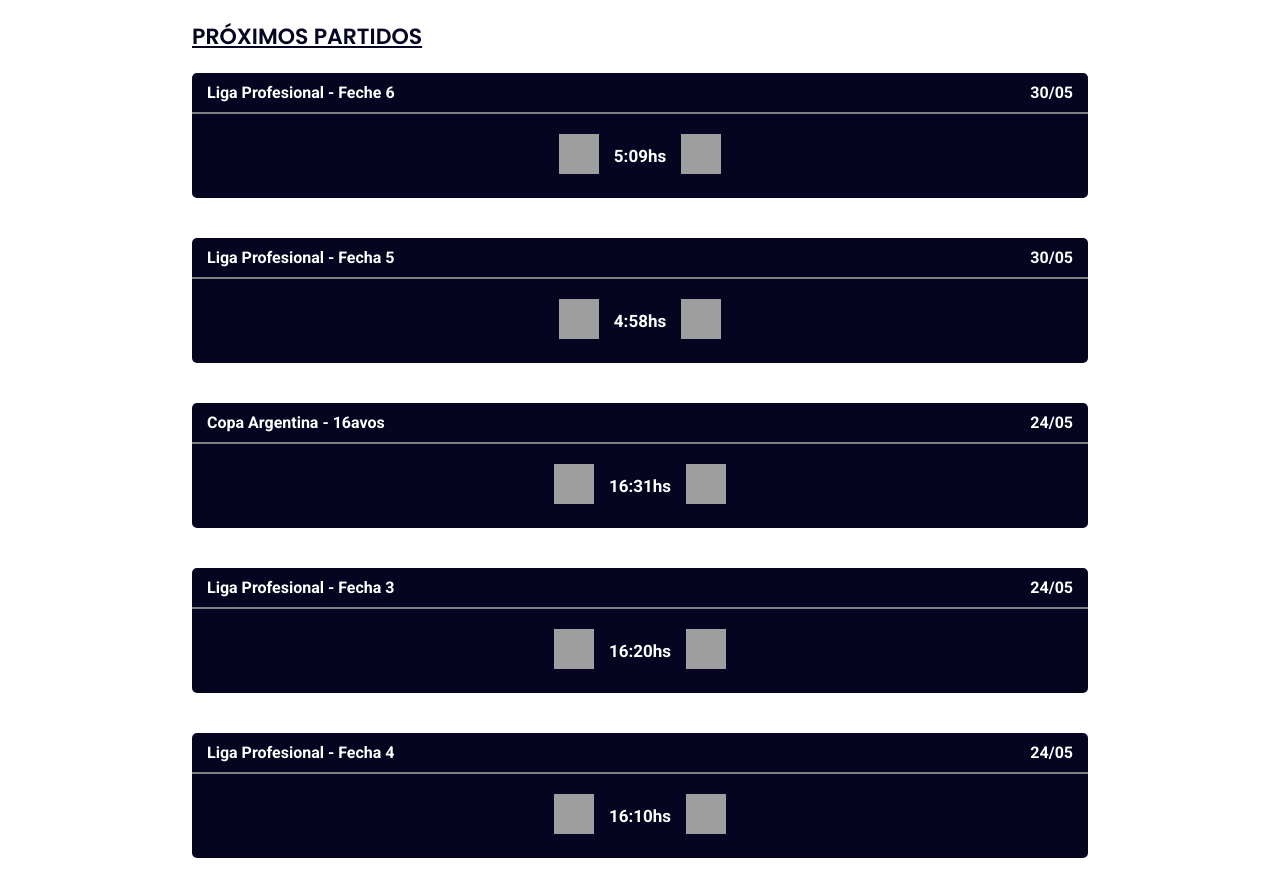
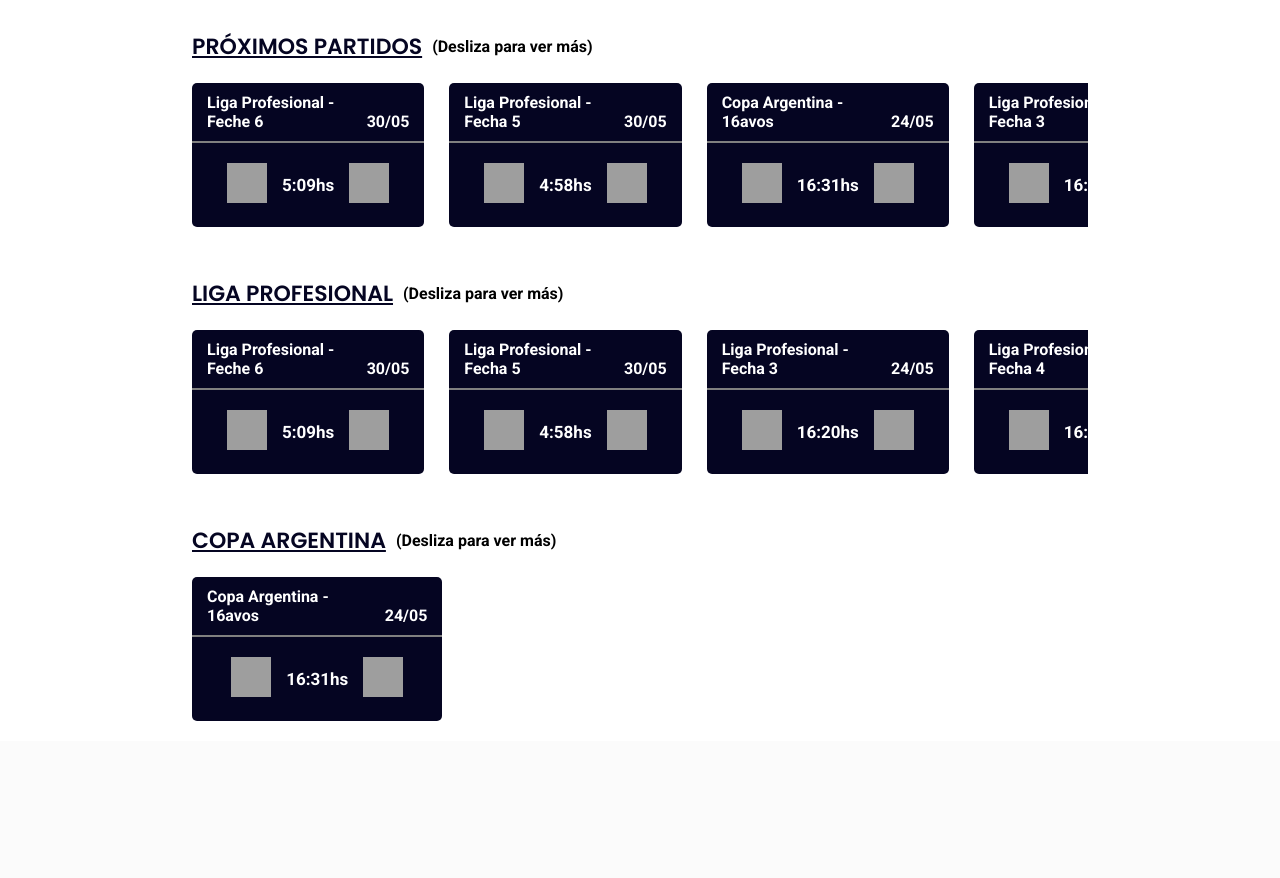
Before and after one commit to Valenn4/proyecto-talleres, a Django app: page /partidos/ in a window 1280 px wide. Shown: the part 122-1000 px from the top of the page. After the commit the page ends 863 px from the top, so only its background shows below. Run offline with Django 4.2, Linux system fonts and the light colour scheme; data comes from the database, SQL or seed files in the repository; both versions use the stored data as it was after the commit; grey boxes are pictures that could not be loaded.

Commit message:
new changes

```diff
--- a/talleres_campeon/talleres_campeon/static/css/matchess.css
+++ b/talleres_campeon/talleres_campeon/static/css/matchess.css
@@ -1,6 +1,16 @@
+.tournament{
+    display: flex;
+    flex-direction: column;
+    width: 70%;
+    margin: auto;
+}
+.texts{
+    display: block;
+    text-align: center;
+    width: 100%;
+    margin: 20px auto 0px auto;
+}
 .title{
-    width: 70%;
-    margin: 20px auto;
     margin-bottom: 0px;
     color: rgb(5, 5, 34);
     font-family: 'Poppins';
@@ -9,16 +19,23 @@
     text-transform: uppercase;
     font-weight: bold;
 }
+.texts .more {
+    display: none;
+    margin: auto 10px;
+    font-family: 'Roboto';
+}
 .mobile {
+    display: flex;
+    margin: auto;
+    flex-direction: column;
+    width: 100%;
+}
+
+.match {
     display: flex;
     flex-direction: column;
     width: 100%;
-}
-.match {
-    display: flex;
-    flex-direction: column;
-    width: 70%;
-    margin: 20px auto;
+    margin: 10px auto;
     background-color: rgb(126, 124, 124);
     background-color: rgb(5, 5, 34);
     font-family: 'Roboto';
@@ -60,3 +77,31 @@
 .teams p {
     font-size: 17px;
 }
+
+
+@media screen and (min-width: 60em){
+    .tournament{
+        width: 100%;
+    }
+    .texts{
+        display: flex;
+        width: 70%;
+        margin: 30px 85px 0px 85px;
+    }
+    .texts .more {
+        display: block;
+    }
+    .mobile {
+        display: flex;
+        flex-direction: row;
+        overflow: auto;
+        width: 70%;
+    }
+    .mobile::-webkit-scrollbar {
+        display: none;
+    }
+    .match {
+        width: auto;
+        margin: 20px 25px 20px 0px;
+    }
+}
--- a/talleres_campeon/talleres_campeon/static/templates/partidos.html
+++ b/talleres_campeon/talleres_campeon/static/templates/partidos.html
@@ -10,7 +10,12 @@
 </head>
 <body>
     {% include 'header.html' %}
+
+    <div class="tournament">
+        <div class="texts">
             <h1 class="title">Próximos partidos</h1>
+            <p class="more">(Desliza para ver más)</p>
+        </div>
         <div class="mobile">
             {% for match in listMatches %}
                 <div class="match">
@@ -30,5 +35,57 @@
                 </div>
             {% endfor %}
         </div>
+    </div>
+
+    <div class="tournament">
+        <div class="texts">
+            <h1 class="title">Liga Profesional</h1>
+            <p class="more">(Desliza para ver más)</p>
+        </div>
+        <div class="mobile">
+            {% for match in matchesLiga %}
+                <div class="match">
+                    <div class="info">
+                        <p class="tournament">{{match.tournament}} - {{match.instance}}</p>
+                        <p class="date">{{match.date|date:"d/m"}}</p>
+                    </div>
+                    <div class="teams">
+                        <div class="team_1">
+                            <img src="{{match.one_team}}" alt="">
+                        </div>
+                        <p class="time">{{match.time|time:"G:i"}}hs</p>
+                        <div class="team_2">
+                            <img src="{{match.two_team}}" alt="">
+                        </div>
+                    </div>
+                </div>
+            {% endfor %}
+        </div>
+    </div>
+    <div class="tournament">
+        <div class="texts">
+            <h1 class="title">Copa Argentina</h1>
+            <p class="more">(Desliza para ver más)</p>
+        </div>
+        <div class="mobile">
+            {% for match in matchesCopaArgentina %}
+                <div class="match">
+                    <div class="info">
+                        <p class="tournament">{{match.tournament}} - {{match.instance}}</p>
+                        <p class="date">{{match.date|date:"d/m"}}</p>
+                    </div>
+                    <div class="teams">
+                        <div class="team_1">
+                            <img src="{{match.one_team}}" alt="">
+                        </div>
+                        <p class="time">{{match.time|time:"G:i"}}hs</p>
+                        <div class="team_2">
+                            <img src="{{match.two_team}}" alt="">
+                        </div>
+                    </div>
+                </div>
+            {% endfor %}
+        </div>
+    </div>
 </body>
 </html>
--- a/talleres_campeon/talleres_campeon/views.py
+++ b/talleres_campeon/talleres_campeon/views.py
@@ -49,6 +49,8 @@
 
 def matches(request):
     context = {
-        'listMatches': Match.objects.all().order_by("-id")
+        'listMatches': Match.objects.all().order_by("-id"),
+        'matchesLiga': Match.objects.filter(tournament="Liga Profesional").order_by("-id"),
+        'matchesCopaArgentina': Match.objects.filter(tournament="Copa Argentina"),
     }
     return render(request, 'partidos.html', context)
```
Also changed, not shown: talleres_campeon/talleres_campeon/static/css/newDetail.css (+7 -0 lines), talleres_campeon/talleres_campeon/static/css/newsCategoryy.css (+3 -4 lines), talleres_campeon/db.sqlite3. Lines whose indentation alone changed are shown as unchanged.
